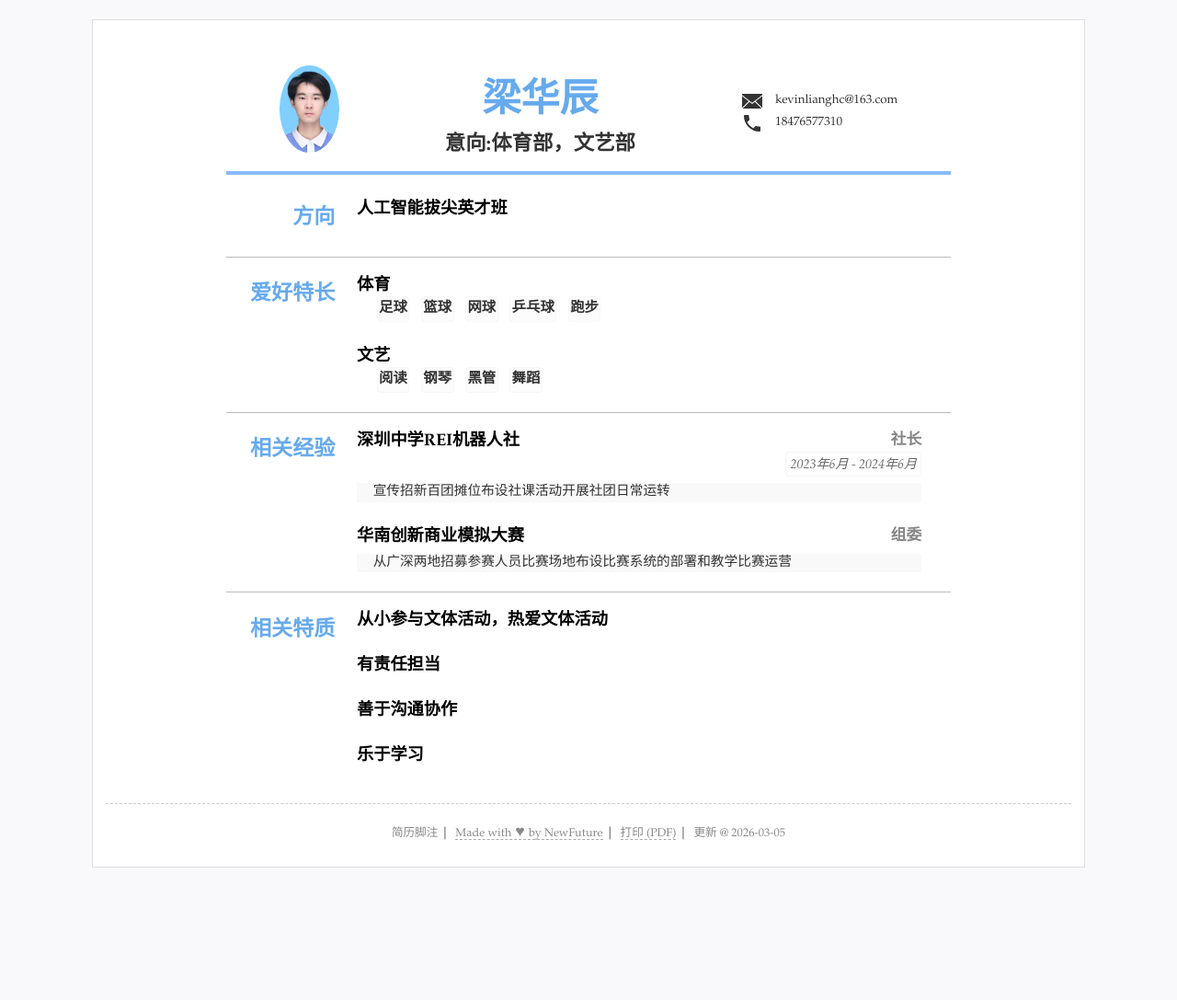
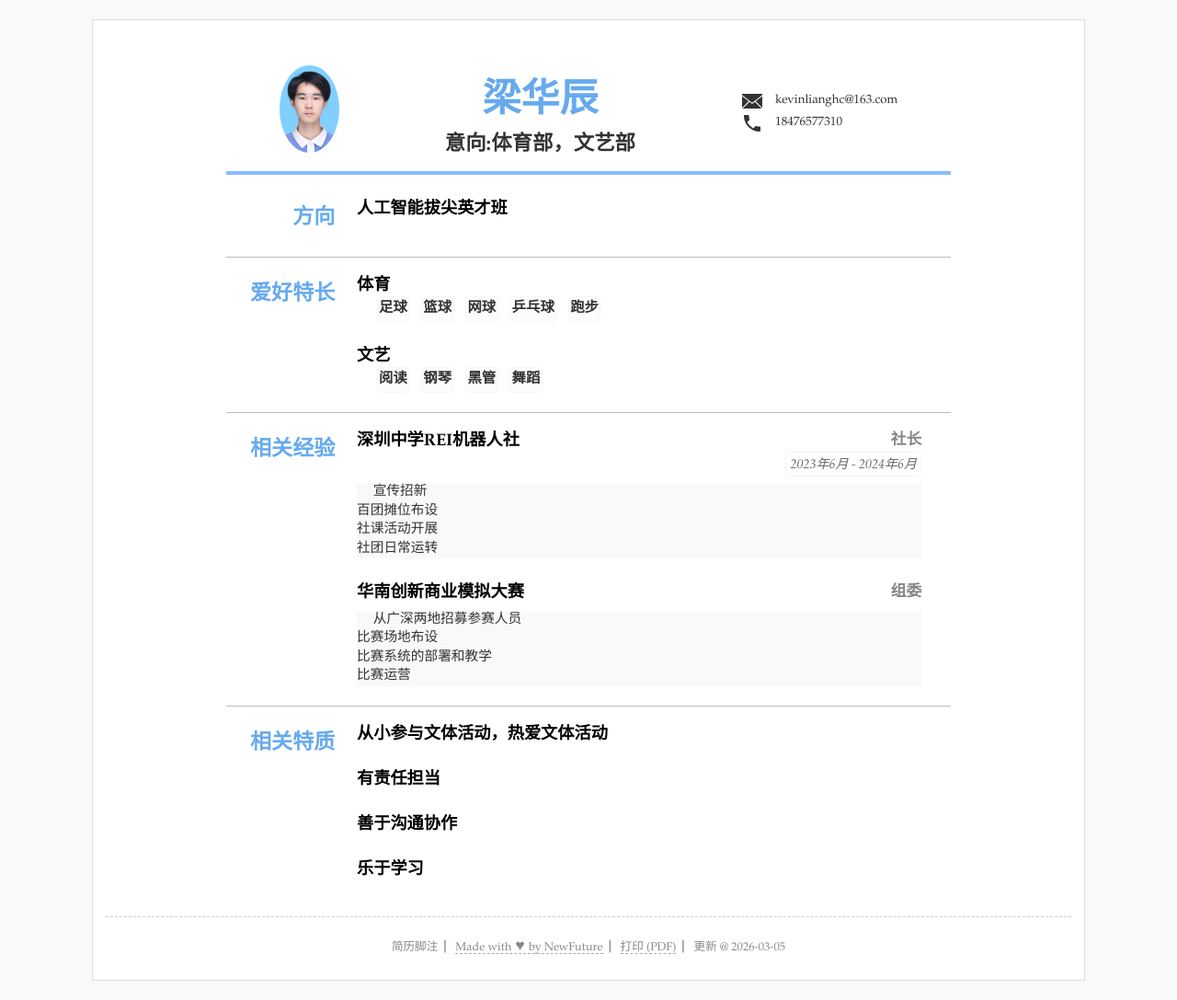
Before and after one commit to def-Kevin/resume, a Jekyll site: the page built from index.html, in a window 1280 px wide. Shown: the whole page at 92% size. Built offline with Jekyll 4.4.1, drawn with Linux system fonts in a browser that asks for light colours; before the commit the page ends 964 px from its top, so only the background shows below that.

```diff
--- a/_data/resume.yml
+++ b/_data/resume.yml
@@ -53,17 +53,17 @@ main: #简历主要内容，
   - title: 深圳中学REI机器人社
     duration: 2023年6月 - 2024年6月
     detail:
-           - 宣传招新
-           - 百团摊位布设
-           - 社课活动开展
-           - 社团日常运转
+           宣传招新<br>
+           百团摊位布设<br>
+           社课活动开展<br>
+           社团日常运转
     sub: 社长
   - title: 华南创新商业模拟大赛
     detail:
-           - 从广深两地招募参赛人员
-           - 比赛场地布设
-           - 比赛系统的部署和教学
-           - 比赛运营
+           从广深两地招募参赛人员<br>
+           比赛场地布设<br>
+           比赛系统的部署和教学<br>
+           比赛运营
     sub: 组委
 
 
```
